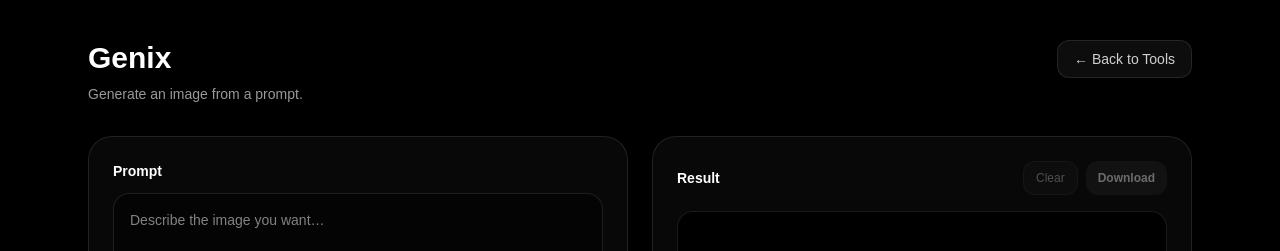
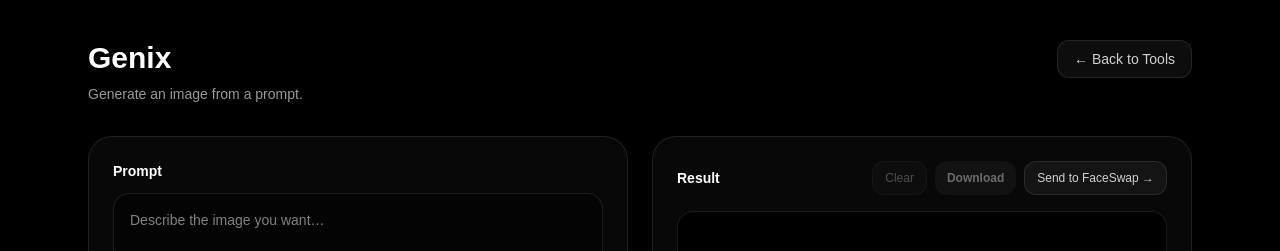
Before and after one commit to Gsprint-create/morphai-frontend, a Next.js app: page /tools/genix in a window 1280 px wide. Shown: the top 251 px of the page. Built offline with nearby package versions, Linux system fonts and the light colour scheme; no server answers.

Commit message:
Add Genix tool (UI) + enable link in Tools hub

```diff
--- a/app/tools/faceswap/page.tsx
+++ b/app/tools/faceswap/page.tsx
@@ -109,6 +109,27 @@
     };
     // eslint-disable-next-line react-hooks/exhaustive-deps
   }, []);
+
+  useEffect(() => {
+  const stored = localStorage.getItem("morphai_source_image");
+  if (!stored) return;
+
+  fetch(stored)
+    .then(r => r.blob())
+    .then(blob => {
+      const file = new File([blob], "genix.png", { type: "image/png" });
+
+      setSource({
+        file,
+        url: stored,
+        name: "Genix image",
+        size: blob.size,
+        type: blob.type
+      });
+    });
+
+  localStorage.removeItem("morphai_source_image");
+}, []);
 
   async function onPick(file: File | null, which: "source" | "target") {
     setError(null);
--- a/app/tools/genix/page.tsx
+++ b/app/tools/genix/page.tsx
@@ -267,6 +267,21 @@
                   >
                     Download
                   </button>
+				  <button
+  onClick={() => {
+    if (!resultBlob) return;
+
+    const file = new File([resultBlob], "genix.png", { type: "image/png" });
+
+    // store temporarily
+    localStorage.setItem("morphai_source_image", URL.createObjectURL(file));
+
+    window.location.href = "/tools/faceswap";
+  }}
+  className="rounded-xl border border-white/10 bg-white/5 px-3 py-2 text-xs text-white/80 hover:bg-white/10 transition"
+>
+Send to FaceSwap →
+</button>
                 </div>
               </div>
 
```
